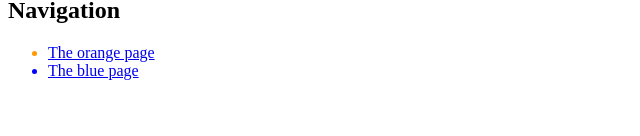
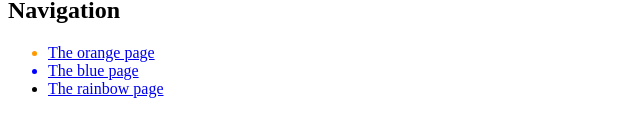
Before and after one commit to aroldbelia/central-repo, a plain HTML site: page index.html in a window 1280 px wide. Shown: the part 206-342 px from the top of the page, without its empty margins (0-640 px from the left). Drawn offline with Linux system fonts and the light colour scheme.

Commit message:
link index.html to rainbow.html

```diff
--- a/index.html
+++ b/index.html
@@ -20,6 +20,9 @@
 			<li style="color: #00F">
 				<a href="blue.html">The blue page</a>
 			</li>
+			<li>
+				<a href="rainbow.html">The rainbow page</a>
+			</li>
 		</ul>
 	</body>
 </html>
```
